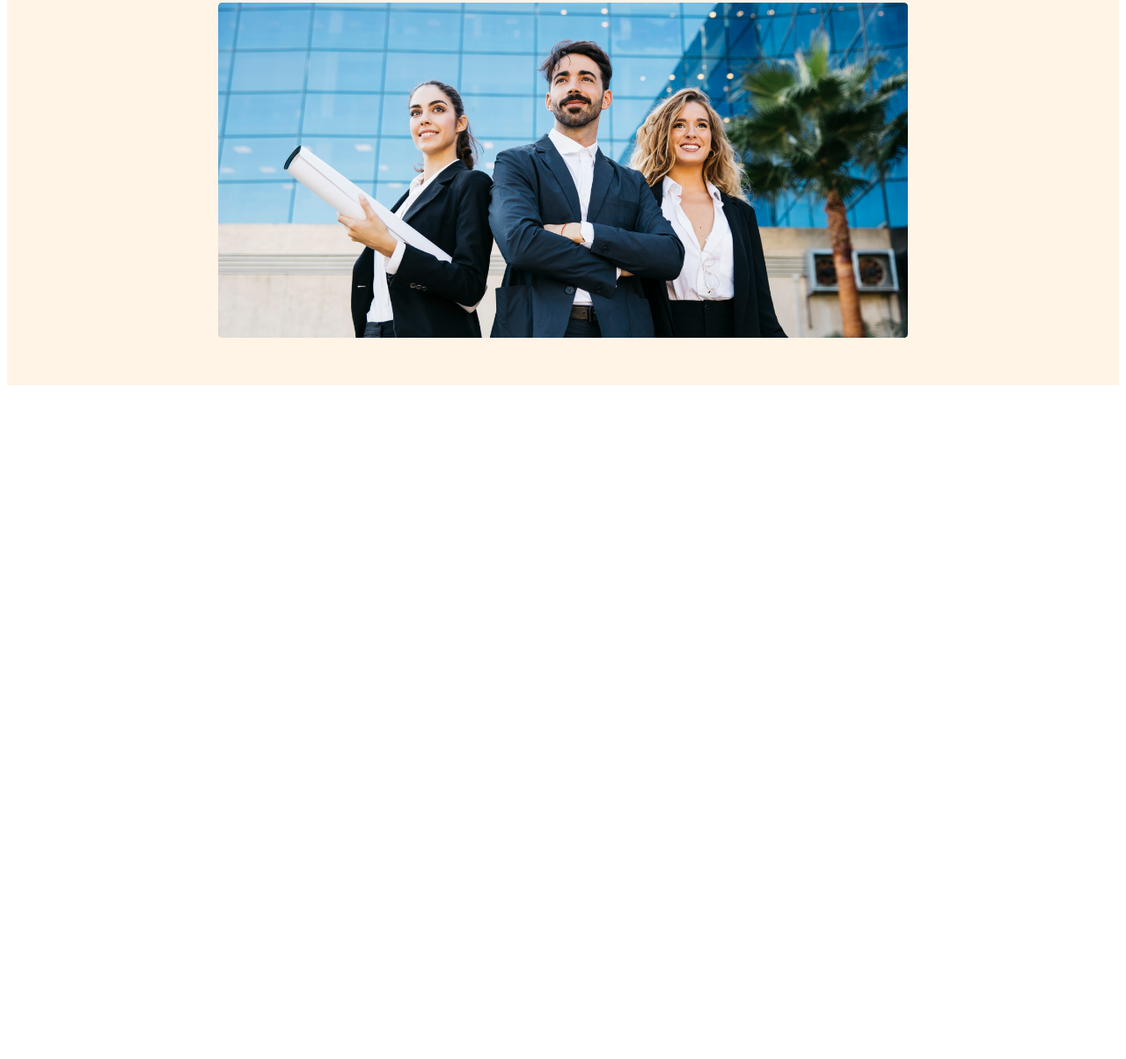
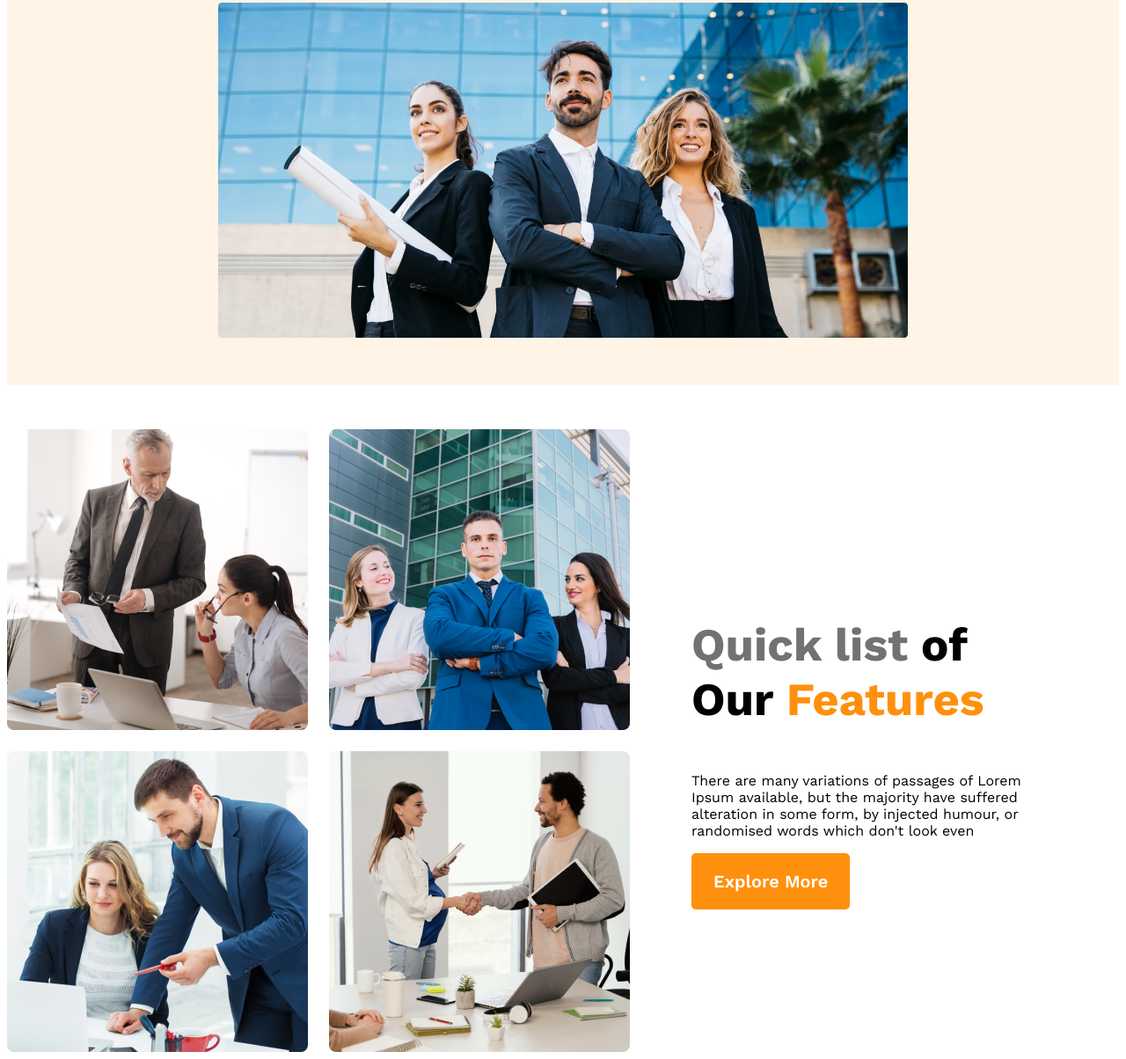
Before and after one commit to Mohinuddin0119/g3-architects-resources, a plain HTML site: page index.html in a window 1280 px wide. Shown: the part 659-1863 px from the top of the page at 88% size. Before the commit the page ends 1105 px from the top, so only its background shows below. Drawn offline with nearby package versions, Linux system fonts and the light colour scheme; a web font is replaced by a local one.

Commit message:
added teams container

```diff
--- a/index.html
+++ b/index.html
@@ -7,6 +7,7 @@
     <link rel="stylesheet" href="styles/architect.css">
 </head>
 <body>
+    <!-- header start -->
     <header>
         <nav class="nav-container">
             <h3 class="nav-tittle1">G3 Architects</h3>
@@ -29,8 +30,26 @@
         </div>
 
     </header>
+    <!-- header end -->
     <main>
-
+        <!-- features section -->
+        <section class="teams-container">
+            <div class="teams-img-container">
+                <img src="./images/team1.png" alt="">
+                <img src="./images/team2.png" alt="">
+                <img src="./images/team3.png" alt="">
+                <img src="./images/team4.png" alt="">
+            </div>
+            <div class="teams-content">
+                <div class="teams-tittle">
+                    <h3><span class="quick-list">Quick list</span> <span>of Our</span> <span class="text-features">Features</span></h3>
+                </div>
+                <div class="teams-description">
+                    <p>There are many variations of passages of Lorem Ipsum available, but the majority have suffered alteration in some form, by injected humour, or randomised words which don't look even</p>
+                </div>
+                <button class="btn-primary">Explore More</button>
+            </div>
+        </section>
     </main>
     <footer>
 
--- a/styles/architect.css
+++ b/styles/architect.css
@@ -62,6 +62,38 @@ ul >li a{
     margin-top: 30px;
     width: 100%;
 }
+
+/* main styles */
+
+main{
+    max-width: 1440px;
+    margin:0 auto;
+}
+
+.teams-container{
+    display: flex;
+    align-items: center;
+    margin-top: 50px;
+}
+.teams-img-container{
+    display: grid;
+    grid-template-columns: repeat(2,1fr);
+    gap: 1.5rem;
+}
+.teams-content{
+    padding-right: 70px;
+    padding-left: 70px;
+}
+.teams-tittle{
+    font-size: 2.8rem;
+}
+.teams-tittle .quick-list {
+    color: #727272;
+}
+.teams-tittle .text-features{
+    color: #FF900E;
+}
+
 /* responsive media query */
 /* mobile devices */
 @media screen and (max-width:576px) {
```
